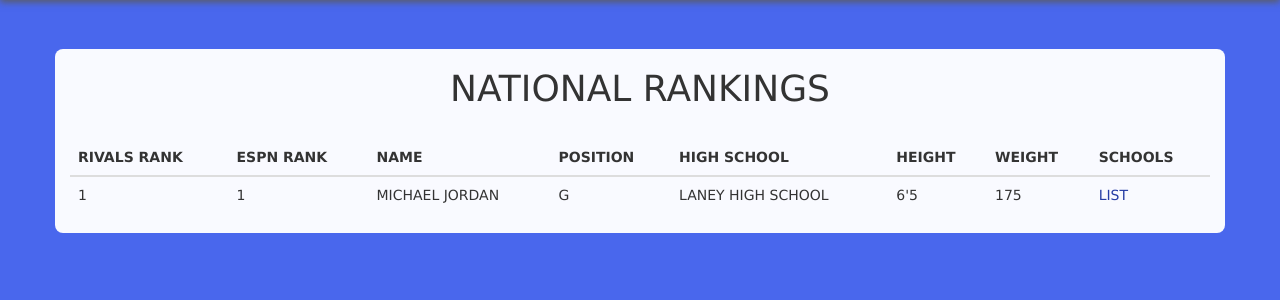
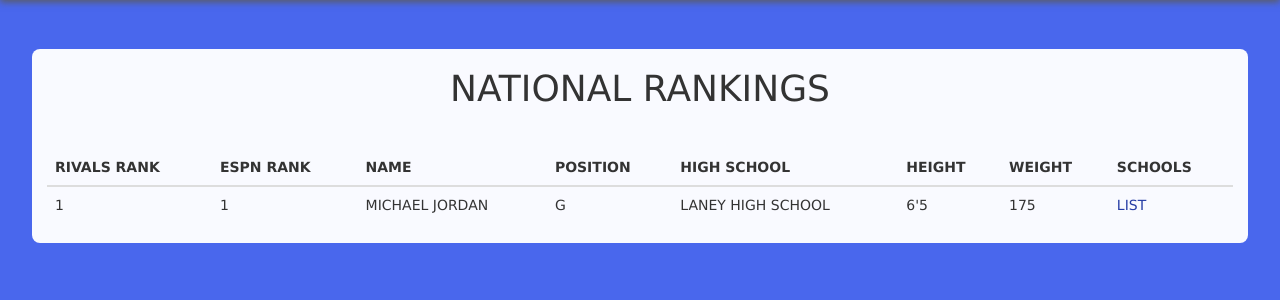
Before and after one commit to nangelos/bluechip_hoops, a Django app: a page that uses basic_app/templates/basic_app/natl_ranks.html in a window 1280 px wide. Shown: the part 51-351 px from the top of the page. Run offline with Django 3.2, Linux system fonts and the light colour scheme; some libraries are stand-ins or nearby versions.

Commit message:
forgot one

```diff
--- a/basic_app/templates/basic_app/natl_ranks.html
+++ b/basic_app/templates/basic_app/natl_ranks.html
@@ -1,9 +1,8 @@
 {% extends "basic_app/base.html" %}
 {% block body_block %}
-<div class="container bg-ghost tall"style="margin-top: 10rem;">
+<div class="container bg-ghost tall"style="margin-top: 10rem; width: 95%;">
   <h1>National Rankings</h1>
-  <p></p>
-  <p></p>
+  <div style="overflow-x: auto;">
   <table class="bg-ghost table striped">
     <thead>
       <th>Rivals Rank</th>
@@ -25,8 +24,8 @@
       <td>175</td>
       <td><a href="#">List</a></td>
     </tr>
-
   </table>
+</div>
 </div>
 
 
```
